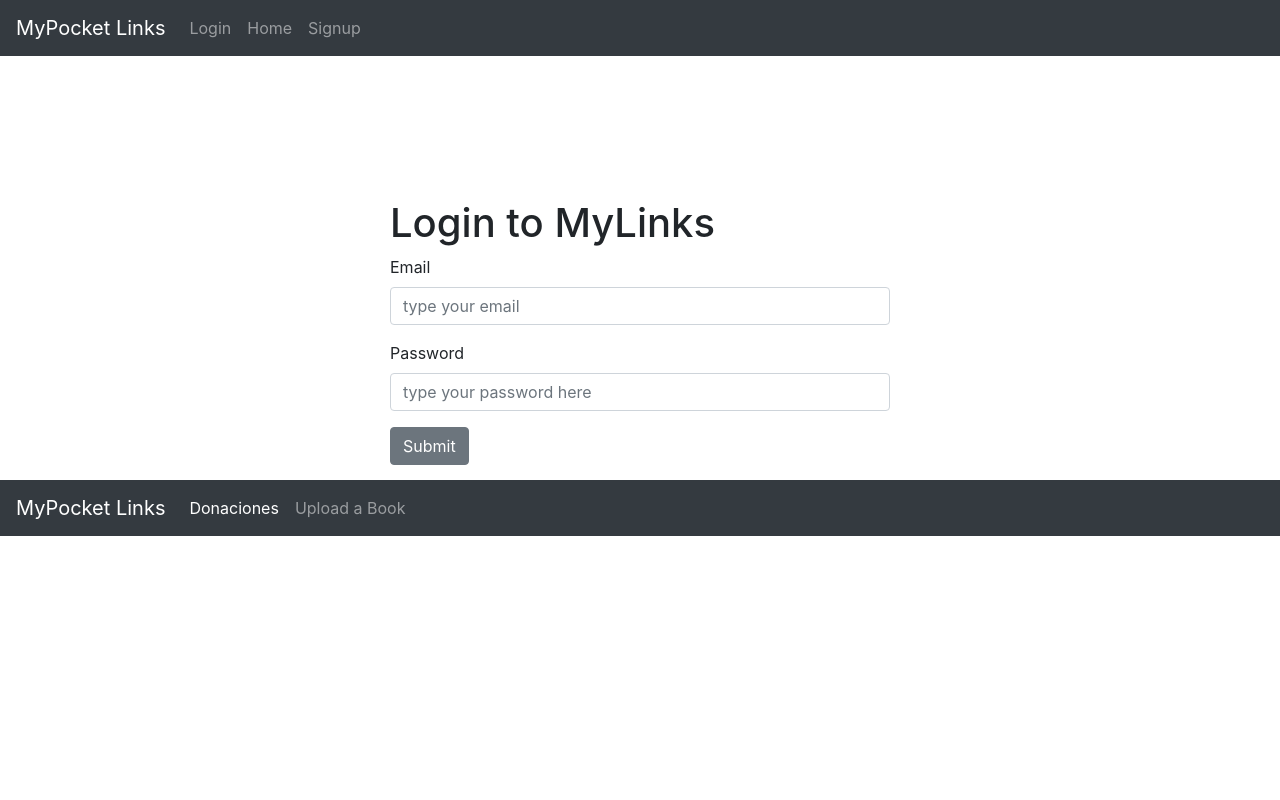
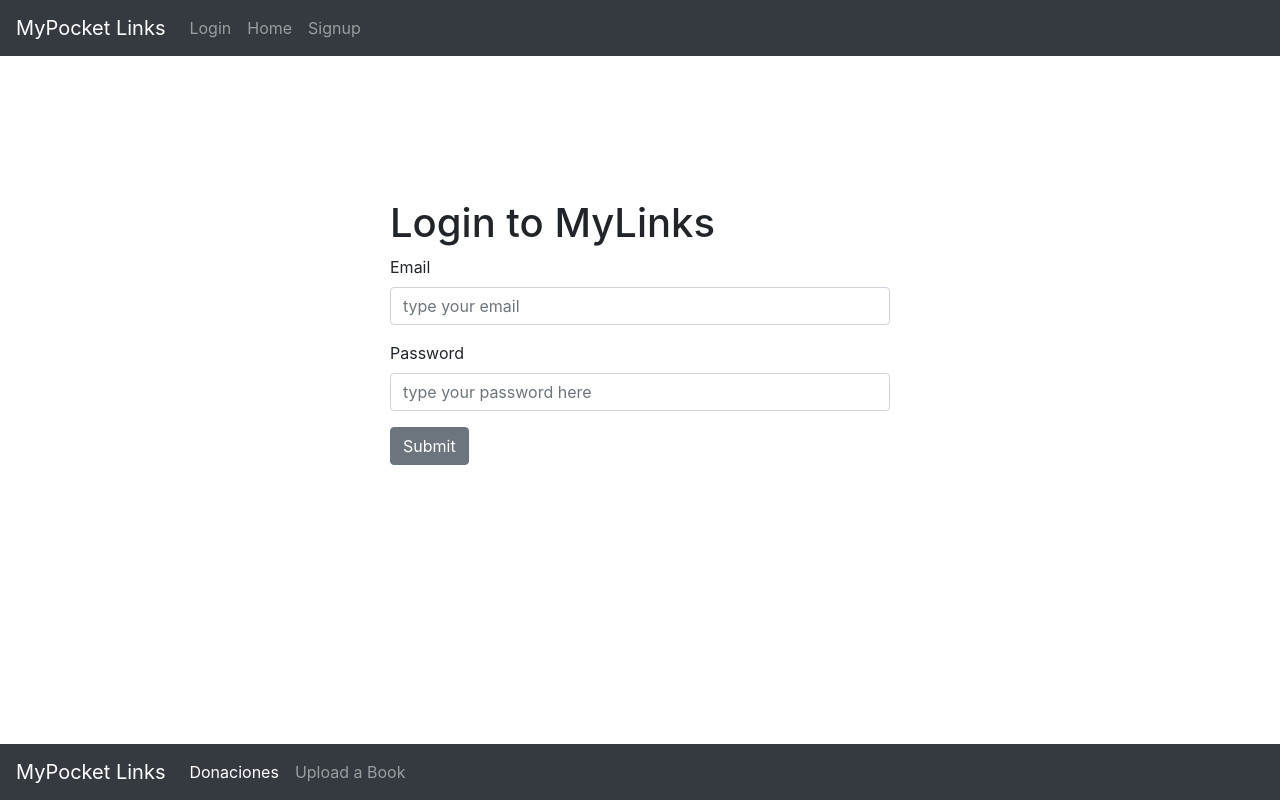
Before and after one commit to bonini81/frontend-react-devf, a React (Create React App) app: page / in a window 1280 px wide. Built offline with nearby package versions, Linux system fonts and the light colour scheme.

Commit message:
Fixing Footer issue

```diff
--- a/src/components/Footer.js
+++ b/src/components/Footer.js
@@ -5,7 +5,7 @@ const Footer = () => {
     return (
       <React.Fragment>
 
-              <nav className="navbar navbar-expand-sm navbar-dark bg-dark">
+              <nav className="navbar fixed-bottom navbar-expand-sm navbar-dark bg-dark">
   <a className="navbar-brand" href="#">MyPocket Links</a>
   <button className="navbar-toggler" type="button" data-toggle="collapse" data-target="#navbarCollapse" aria-controls="navbarCollapse" aria-expanded="false" aria-label="Toggle navigation">
     <span className="navbar-toggler-icon"></span>
```
